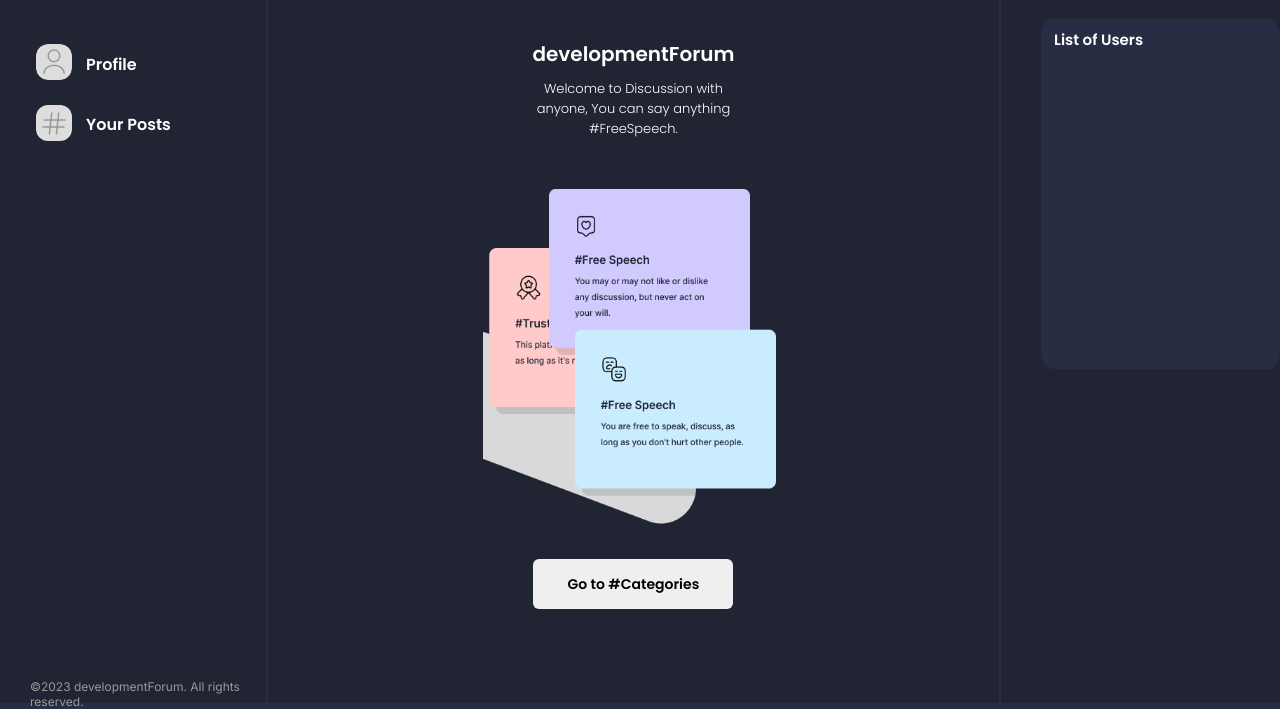
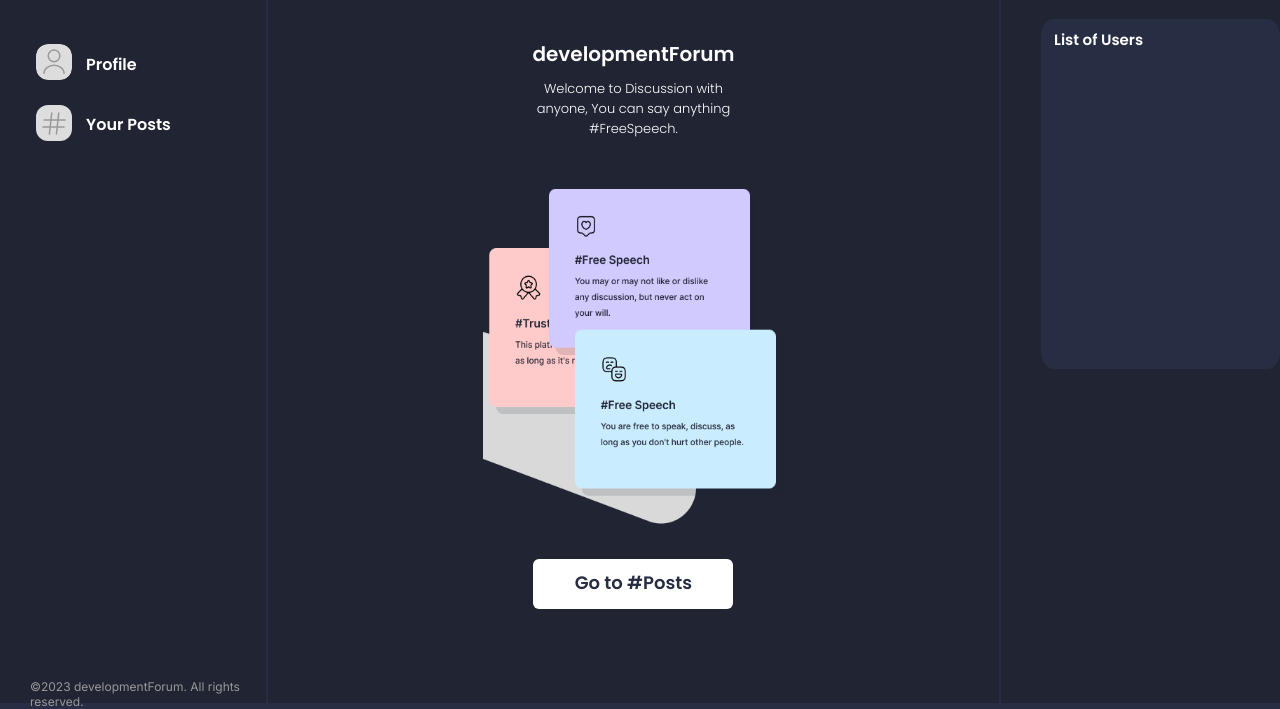
Before and after one commit to shoxxd221/djangoDevForum, a Django app: page / in a window 1280 px wide. Shown: the part 91-800 px from the top of the page. Run offline with Django 3.2, Linux system fonts and the light colour scheme.

Commit message:
Edit style.css

```diff
--- a/forumFunctional/models.py
+++ b/forumFunctional/models.py
@@ -13,6 +13,9 @@ class User(AbstractUser):
 
     class Meta:
         ordering = ['username']
+
+        # def __str__(self):
+        #     return self.username
 
 
 class Category(models.Model):
--- a/forumFunctional/static/forumFunctional/css/style.css
+++ b/forumFunctional/static/forumFunctional/css/style.css
@@ -197,13 +197,23 @@ button{
     border: none;
 }
 .threads{
+    background-color: white;
+    color: #272D43;
     width: 200px;
-    height: 50px;
+    height: 40px;
     margin-top: 20px;
+    display: flex;
+    justify-content: center;
+    padding-top: 10px;
     border-radius: 6px;
     font-family: 'Poppins', sans-serif;
     font-weight: 600;
-    font-size: 14px;
+    font-size: 18px;
+    margin-left: auto;
+    margin-right: auto;
+}
+.threads:visited{
+    color: #272D43;
 }
 .threads:hover{
     background-color:rgb(101, 119, 156);
--- a/forumFunctional/templates/forumFunctional/index.html
+++ b/forumFunctional/templates/forumFunctional/index.html
@@ -5,7 +5,5 @@
     <p class="dev-forum">developmentForum</p>
     <p class="welcome-text">Welcome to Discussion with anyone, You can say anything #FreeSpeech.</p>
     <img src="{% static 'forumFunctional/images/illustration.png' %}" alt="illustration">
-    <form action="{% url 'categories' %}">
-        <button class="threads">Go to #Categories</button>
-    </form>
+    <a href="{% url 'posts' %}" class="threads">Go to #Posts</a>
 {% endblock %}
--- a/forumFunctional/urls.py
+++ b/forumFunctional/urls.py
@@ -10,6 +10,7 @@ urlpatterns = [
     path('categories/', Categories.as_view(), name='categories'),
     path('category/<slug:category_slug>/', ShowCategory, name='category'),
     path('category/<slug:category_slug>/<slug:post_slug>/', ShowPost, name='post'),
+    path('posts/', Posts.as_view(), name='posts'),
     path('login/', Login.as_view(), name='login'),
     path('logout/', logout_user, name='logout'),
     path('about/', About.as_view(), name='about'),
--- a/forumFunctional/views.py
+++ b/forumFunctional/views.py
@@ -34,6 +34,16 @@
         context = super().get_context_data(**kwargs)
         context['categories'] = Category.objects.all()
         c_def = self.get_user_context(title='Categories')
+        return dict(list(context.items()) + list(c_def.items()))
+
+
+class Posts(DataMixin, TemplateView):
+    template_name = 'forumFunctional/posts.html'
+
+    def get_context_data(self, **kwargs):
+        context = super().get_context_data(**kwargs)
+        context['posts'] = Post.objects.all()
+        c_def = self.get_user_context(title='Posts')
         return dict(list(context.items()) + list(c_def.items()))
 
 
```
Also changed, not shown: other parts of forumFunctional/static/forumFunctional/css/style.css (+46 -0 lines), forumFunctional/templates/forumFunctional/categories.html (+8 -3 lines), forumFunctional/templates/forumFunctional/posts.html (+17 -0 lines).
